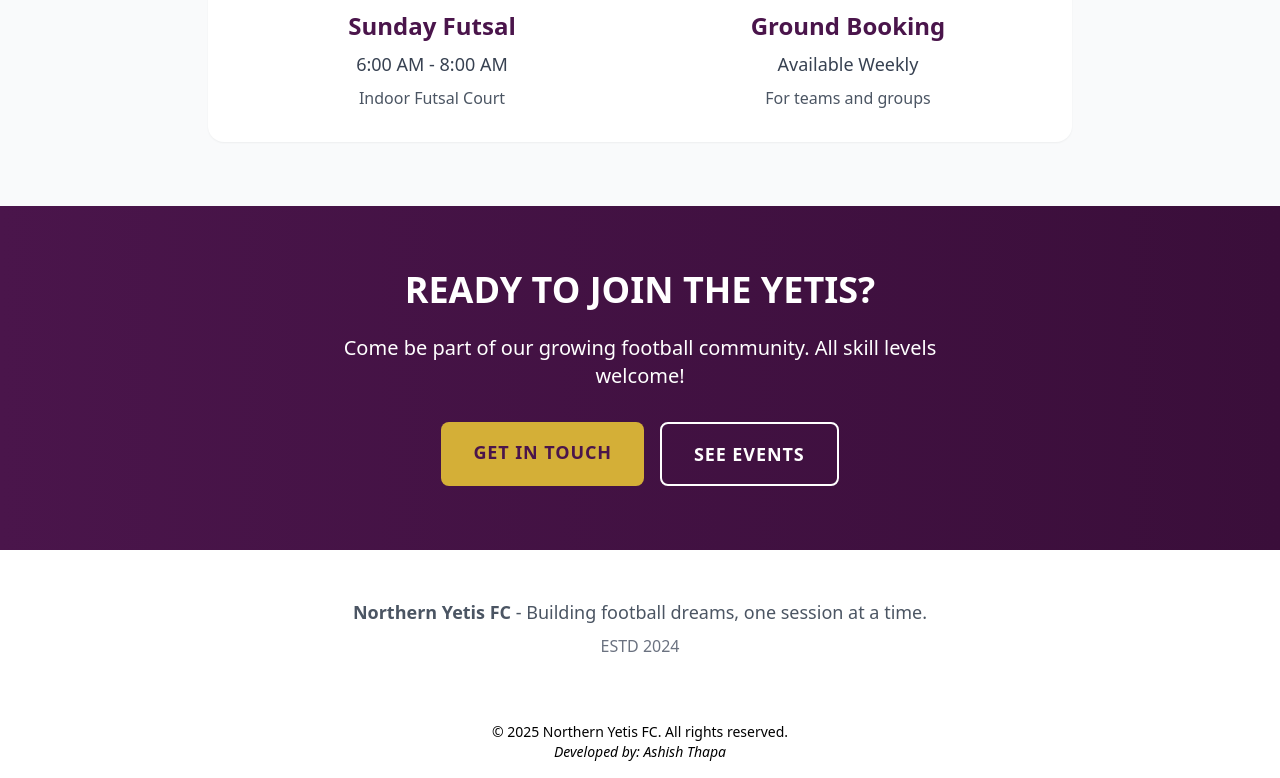
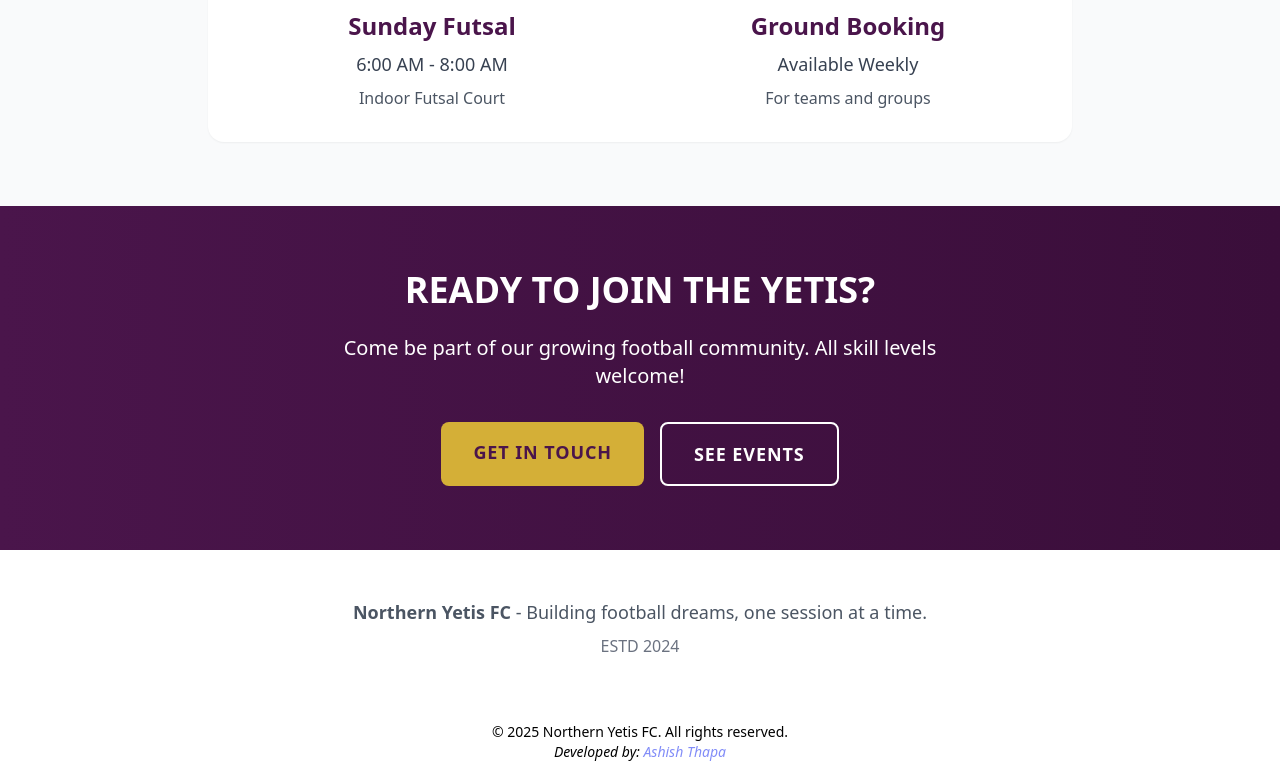
Before and after one commit to devthapaashish-source24/northern-yetis-fc, a Next.js app: page / in a window 1280 px wide. Shown: the part 1192-1970 px from the top of the page. Built offline with nearby package versions, Linux system fonts and the light colour scheme.

Commit message:
small changed

```diff
--- a/components/Footer.tsx
+++ b/components/Footer.tsx
@@ -3,7 +3,7 @@ export default function Footer() {
     <footer className="px-6 py-4 text-sm text-center bg-dark text-secondary">
       &copy; {new Date().getFullYear()} Northern Yetis FC. All rights reserved.
       <br />
-  <span className="italic text-muted"><span className="font-light">Developed by: </span><a className="hover:text-indigo-400" href="https://www.facebook.com/ashish.thapa.1213/" target="_blank">Ashish Thapa</a> </span>
+  <span className="italic text-muted"><span className="font-light">Developed by: </span><a className="text-indigo-400" href="https://www.facebook.com/ashish.thapa.1213/" target="_blank">Ashish Thapa</a> </span>
     </footer>
   );
 }
```
